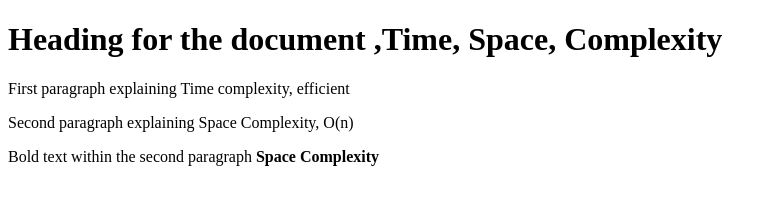
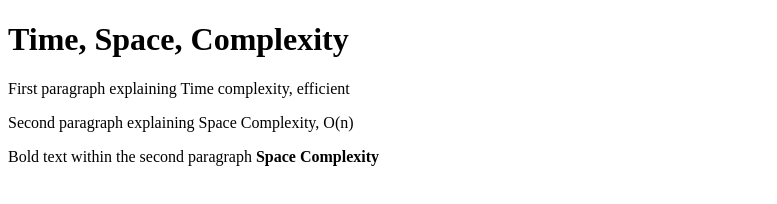
Before and after one commit to acciojob/time-and-space-complexity-anuragtiwari-up57, a website: page main.html in a window 1280 px wide. Shown: the whole page, without its empty margins (0-777 px from the left). Drawn offline with Linux system fonts and the light colour scheme.

Commit message:
created a submission

```diff
--- a/main.html
+++ b/main.html
@@ -8,7 +8,7 @@
 
 <body>
 	<!-- the entire body must be written by student -->
-<h1> Heading for the document ,Time, Space, Complexity </h1>
+<h1>Time, Space, Complexity </h1>
 	<p>First paragraph explaining Time complexity, efficient</p>
 	<p>Second paragraph explaining Space Complexity, O(n)</p>
 	<p>Bold text within the second paragraph <b> Space Complexity </b> </p>
```
